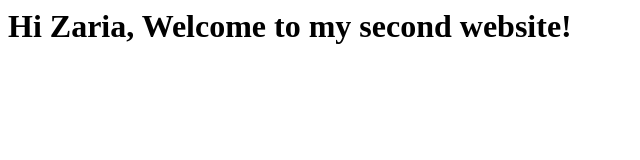
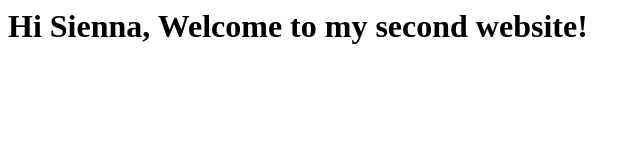
Before and after one commit to Amar941299/Second-website, a plain HTML site: page index.html in a window 1280 px wide. Shown: the whole page, without its empty margins (0-640 px from the left). Drawn offline with Linux system fonts and the light colour scheme.

Commit message:
Update index.html

```diff
--- a/index.html
+++ b/index.html
@@ -3,6 +3,6 @@
         <title>My Second Website</title>
     </head>
     <body>
-        <h1>Hi Zaria, Welcome to my second website!</h1>
+        <h1>Hi Sienna, Welcome to my second website!</h1>
     </body>
 </html>
```
